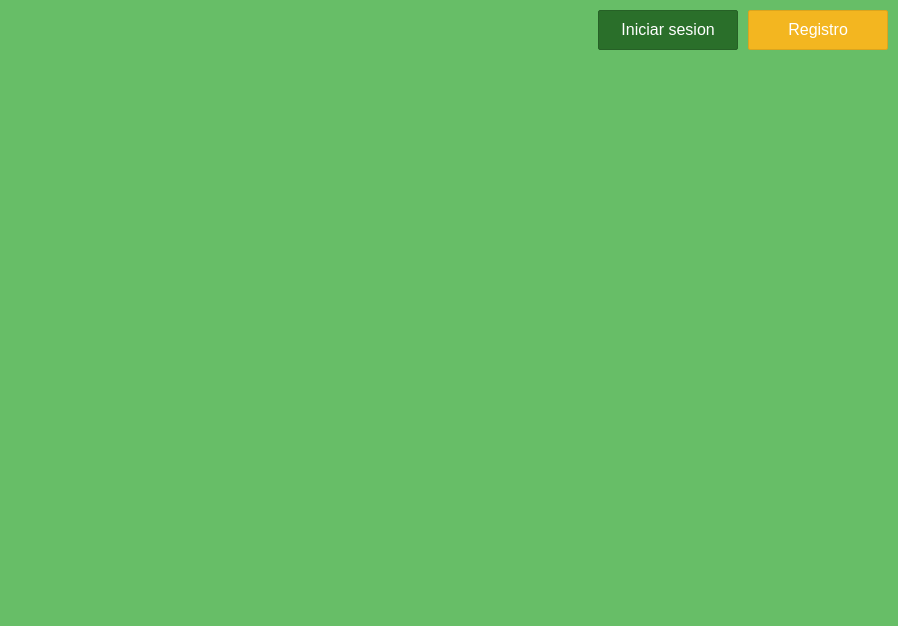
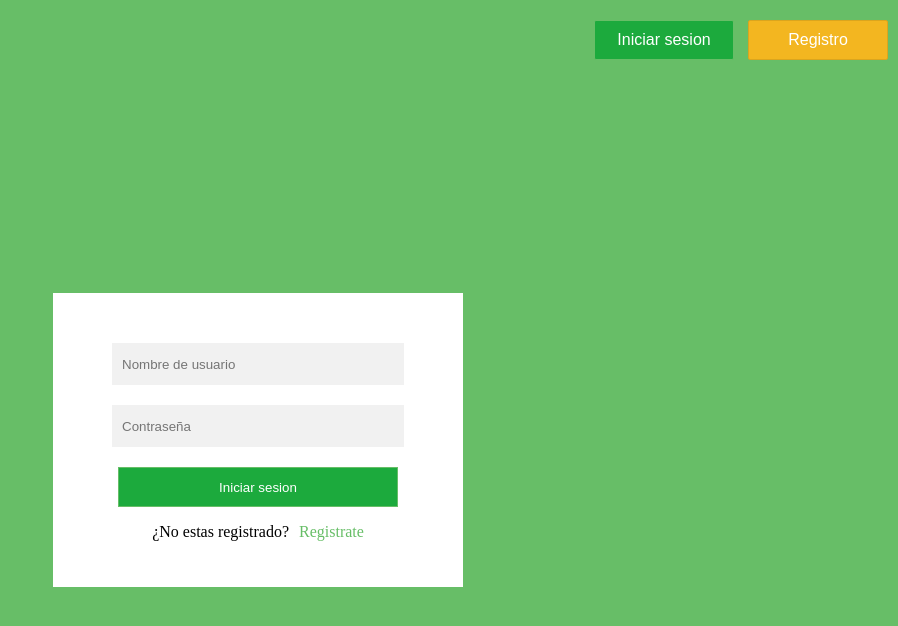
Before and after one commit to carlosalabau/Login, a plain HTML site: page index.html in a window 1280 px wide. Shown: the whole page, without its empty margins (382-1280 px from the left). Drawn offline with Linux system fonts and the light colour scheme.

Commit message:
Formulario de inicio de sesion creado y maquetado

```diff
--- a/index.html
+++ b/index.html
@@ -7,11 +7,22 @@
     <link rel="stylesheet" href="style.css">
 </head>
 <body>
-    <nav>
-            <form class="form">
-                <button type="button" class="btn-inicio">Iniciar sesion</button>
-                <button type="button" class="btn-registro">Registro</button>
+    <div class="nav-wrapper">
+        <nav>
+            <button type="button" class="btn-inicio">Iniciar sesion</button>
+            <button type="button" class="btn-registro">Registro</button>
+        </nav>
+    </div>
+
+    <div class="wrapper">
+        <main>
+            <form class="form-inicio" action="#" method="POST">
+                <input type="text" placeholder="Nombre de usuario" name="user" class="user"/>
+                <input type="text" placeholder="Contraseña" name="pass" class="pass"/>
+                <button type="button" class="btn-entrar">Iniciar sesion</button>
+                <p>¿No estas registrado?<span class="registro"><a href="#">Registrate</a></span></p>
             </form>
-    </nav>
+        </main>
+    </div>
 </body>
 </html>
--- a/style.css
+++ b/style.css
@@ -1,16 +1,10 @@
 body{
     background-color: rgba(103,190,103,1);
     margin: 0;
-    position: relative;
+    padding: 0;
+    overflow: hidden;
 }
-nav{
-    position: absolute;
-    top: 10px;
-    right: 10px;
-    width: 300px;
-    height: 50px;
-}
-form{
+.form{
     display: flex;
     justify-content: center;
     align-items: center;
@@ -23,11 +17,59 @@ form{
     font-size: 16px;
     border-radius: 2px;
 }
-.btn-inicio{
-    background-color: rgba(42,111,42,1);
-    border: 1px solid rgb(38, 97, 38);
+.btn-inicio, .btn-entrar{
+    background-color: rgb(28, 170, 61);
+    border: 1px solid rgba(103,190,103,1);
+    color: white;
 }
 .btn-registro{
     background-color: rgba(243,182,32,1);
     border: 1px solid rgb(219, 165, 29);
 }
+.btn-entrar{
+    width: 80%;
+    margin-top:20px;
+    height: 40px;
+}
+main{
+    width: 350px;
+    background-color: white;
+    height: auto;
+    padding: 30px;
+}
+.form-inicio{
+    display: flex;
+    flex-direction: column;
+    justify-content: center;
+    align-items: center;
+}
+.form-inicio input{
+    margin-top: 20px;
+    height: 40px;
+    width: 80%;
+    border: none;
+    background-color: rgb(241, 241, 241);
+}
+input{
+    padding-left: 10px;
+}
+.wrapper{
+    display: flex;
+    justify-content: center;
+    align-items: center;
+    height: 90vh;
+}
+.nav-wrapper{
+    display: flex;
+    justify-content: flex-end;
+    align-items: center;
+    height: 10vh;
+    padding-right: 10px;
+}
+.registro{
+    margin-left: 10px;
+}
+.registro a{
+    color: rgba(103,190,103,1);
+    text-decoration: none;
+}
```
